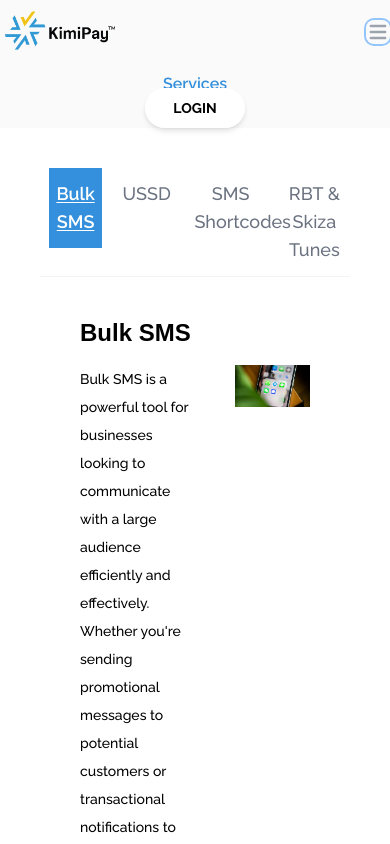
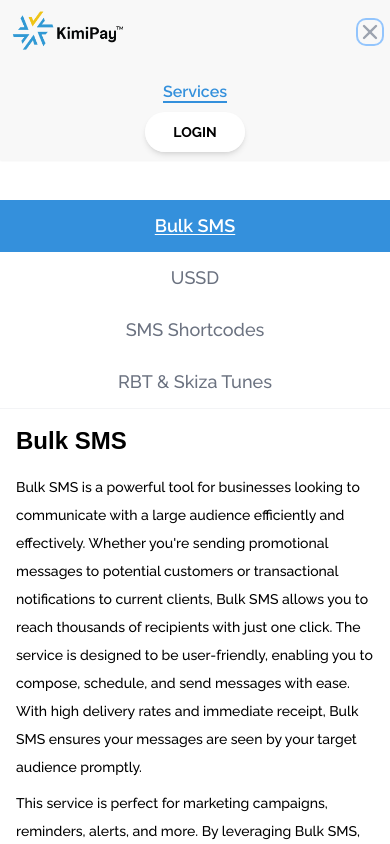
Before and after one commit to GloriaMMuthumbi/kimipay-bulksms, a React (Create React App) app: page /services in a window 390 px wide. Both pictures are taken after a click on the button "Open main menu". Shown: the top 844 px of the page. Built offline with nearby package versions, Linux system fonts and the light colour scheme.

Commit message:
new changes for the mobile screens

```diff
--- a/src/components/BulkSMSTab.js
+++ b/src/components/BulkSMSTab.js
@@ -4,8 +4,8 @@ const BulkSMS = () => {
     return (
         <div>
             <h2 className="montserrat font-extrabold text-2xl mb-4">Bulk SMS</h2>
-            <div className="grid grid-cols-2 space-x-10">
-                <div className="col">
+            <div className="grid md:grid-cols-2 space-x-10">
+                <div className="col md:mb-0 mb-4">
                     <div className="row mb-10">
                         <p className="raleway font-medium text-sm leading-loose mb-2">Bulk SMS is a powerful tool for businesses
                         looking to communicate with a large audience efficiently and effectively. Whether you're sending promotional
--- a/src/components/Navbar.js
+++ b/src/components/Navbar.js
@@ -3,10 +3,9 @@ import { NavLink } from 'react-router-dom';
 
 const Navbar = () => {
     const [isMenuOpen, setIsMenuOpen] = useState(false);
-    const [isDropdownOpen, setIsDropdownOpen] = useState(false);
 
     return (
-        <div className="md:sticky bg-opacity-75 top-0 md:w-100 mx-auto py-2 raleway bg-kimiGray">
+        <div className="z-10 shadow-sm px-2 sticky top-0 md:w-100 md:mx-auto py-2 raleway bg-kimiGray">
             <nav className="border-gray-200">
                 <div className="container mx-auto flex flex-wrap items-center justify-between relative">
                     <a href="/" className="flex">
@@ -16,20 +15,23 @@ const Navbar = () => {
                         onClick={() => setIsMenuOpen(!isMenuOpen)}
                         type="button"
                         className="md:hidden ml-3 text-gray-400 hover:text-gray-900 focus:outline-none focus:ring-2 focus:ring-blue-300 rounded-lg inline-flex items-center justify-center"
-                        aria-controls="mobile-menu-2"
+                        aria-controls="mobile-menu"
                         aria-expanded={isMenuOpen}
                     >
                         <span className="sr-only">Open main menu</span>
-                        <svg className="w-6 h-6" fill="currentColor" viewBox="0 0 20 20" xmlns="http://www.w3.org/2000/svg">
-                            <path fillRule="evenodd" d="M3 5a1 1 0 011-1h12a1 1 0 110 2H4a1 1 0 01-1-1zM3 10a1 1 0 011-1h12a1 1 0 110 2H4a1 1 0 01-1-1zM3 15a1 1 0 011-1h12a1 1 0 110 2H4a1 1 0 01-1-1z" clipRule="evenodd"></path>
-                        </svg>
-                        <svg className="hidden w-6 h-6" fill="currentColor" viewBox="0 0 20 20" xmlns="http://www.w3.org/2000/svg">
-                            <path fillRule="evenodd" d="M4.293 4.293a1 1 0 011.414 0L10 8.586l4.293-4.293a1 1 0 111.414 1.414L11.414 10l4.293 4.293a1 1 0 01-1.414 1.414L10 11.414l-4.293 4.293a1 1 0 01-1.414-1.414L8.586 10 4.293 5.707a1 1 0 010-1.414z" clipRule="evenodd"></path>
-                        </svg>
+                        {isMenuOpen ? (
+                            <svg className="w-6 h-6" fill="currentColor" viewBox="0 0 20 20" xmlns="http://www.w3.org/2000/svg">
+                                <path fillRule="evenodd" d="M4.293 4.293a1 1 0 011.414 0L10 8.586l4.293-4.293a1 1 0 111.414 1.414L11.414 10l4.293 4.293a1 1 0 01-1.414 1.414L10 11.414l-4.293 4.293a1 1 0 01-1.414-1.414L8.586 10 4.293 5.707a1 1 0 010-1.414z" clipRule="evenodd"></path>
+                            </svg>
+                        ) : (
+                            <svg className="w-6 h-6" fill="currentColor" viewBox="0 0 20 20" xmlns="http://www.w3.org/2000/svg">
+                                <path fillRule="evenodd" d="M3 5a1 1 0 011-1h12a1 1 0 110 2H4a1 1 0 01-1-1zM3 10a1 1 0 011-1h12a1 1 0 110 2H4a1 1 0 01-1-1zM3 15a1 1 0 011-1h12a1 1 0 110 2H4a1 1 0 01-1-1z" clipRule="evenodd"></path>
+                            </svg>
+                        )}
                     </button>
                     <div className={`${isMenuOpen ? 'block' : 'hidden'} md:block w-full md:w-auto`} id="mobile-menu">
-                        <ul className="flex-col md:flex-row flex md:space-x-8 mt-4 md:mt-0 md:text-sm md:font-medium items-center">
-                            <li>
+                        <ul className="flex flex-col md:flex-row md:space-x-8 mt-4 md:mt-0 md:text-sm md:font-medium items-center">
+                            <li className="my-2 md:my-0">
                                 <NavLink
                                     to="/services"
                                     className={({ isActive }) =>
@@ -39,7 +41,7 @@ const Navbar = () => {
                                     Services
                                 </NavLink>
                             </li>
-                            <li>
+                            <li className="my-2 md:my-0">
                                 <NavLink
                                     to="/login"
                                     className="uppercase font-bold text-sm shadow-md bg-white text-black px-7 py-3 rounded-3xl sm:w-xl hover:text-kimiBlue"
@@ -53,6 +55,6 @@ const Navbar = () => {
             </nav>
         </div>
     );
-}
+};
 
 export default Navbar;
--- a/src/components/RBT&SkizaTunesTab.js
+++ b/src/components/RBT&SkizaTunesTab.js
@@ -4,7 +4,7 @@ const RBTSkizaTunes = () => {
     return (
         <div>
             <h2 className="montserrat font-extrabold text-2xl mb-4">Ringback Tones and Skiza Tunes</h2>
-            <div className="grid grid-cols-2 space-x-10">
+            <div className="grid md:grid-cols-2 space-x-10">
                 <div className="col">
                     <div className="row mb-10">
                         <p className="raleway font-medium text-sm leading-loose mb-2">Ringback Tones transform the waiting
--- a/src/components/SMSShortcodesTab.js
+++ b/src/components/SMSShortcodesTab.js
@@ -4,7 +4,7 @@ const SMSShortcodes = () => {
     return (
         <div>
             <h2 className="montserrat font-extrabold text-2xl mb-4">SMS Shortcodes</h2>
-            <div className="grid grid-cols-2 space-x-10">
+            <div className="grid md:grid-cols-2 space-x-10">
                 <div className="col">
                     <div className="row mb-10">
                         <p className="raleway font-medium text-sm leading-loose mb-2">SMS Shortcodes are specialized telephone
--- a/src/components/USSDTab.js
+++ b/src/components/USSDTab.js
@@ -4,7 +4,7 @@ const USSD = () => {
     return (
         <div>
             <h2 className="montserrat font-extrabold text-2xl mb-4">USSD</h2>
-            <div className="grid grid-cols-2 space-x-10">
+            <div className="grid md:grid-cols-2 space-x-10">
                 <div className="col">
                     <div className="row mb-10">
                         <p className="raleway font-medium text-sm leading-loose mb-2">USSD (Unstructured Supplementary Service Data)
--- a/src/pages/ServicesPage.js
+++ b/src/pages/ServicesPage.js
@@ -19,13 +19,13 @@ const ServicePage = () => {
     return (
         <div className="App">
             <Navbar />
-            <div className='mx-10 mt-10'>
-                <ul className="flex w-full text-sm justify-center font-medium text-center text-gray-500 border-b border-gray-100">
+            <div className='md:mx-10 mt-10'>
+                <ul className="flex flex-col md:flex-row w-full text-sm justify-center font-medium text-center text-gray-500 border-b border-gray-100">
                     {tabs.map((tab, index) => (
                         <li className="flex-1" key={index}>
                             <button
                                 onClick={() => setActiveTab(index)}
-                                className={`w-3/4 py-3 relative text-lg raleway  ${
+                                className={`w-full md:w-3/4 py-3 relative text-lg raleway ${
                                     activeTab === index
                                         ? 'text-white bg-kimiBlue font-semibold underline underline-offset-2'
                                         : 'hover:text-gray-600 hover:bg-gray-50 font-medium'
@@ -36,7 +36,7 @@ const ServicePage = () => {
                         </li>
                     ))}
                 </ul>
-                <div className="p-10">
+                <div className="p-4 md:p-10">
                     {tabs[activeTab].content}
                 </div>
             </div>
--- a/src/sections/HeroSection.js
+++ b/src/sections/HeroSection.js
@@ -13,7 +13,7 @@ const HeroSection = () => {
                 <div className='mb-6 flex justify-center md:mb-2'>
                     <button className='uppercase bg-white font-bold px-6 py-4 md:py-5 rounded-2xl text-xs md:text-sm shadow-md md:mr-24 mr-6 hover:text-kimiBlue'>Get started</button>
                     <div className='flex justify-center items-center parent raleway'>
-                        <p className='mr-2 underline-animation font-medium text-xs md:text-sm'>Learn More</p>
+                        <p className='mr-2 underline-animation text-nowrap font-medium text-xs md:text-sm'>Learn More</p>
                         <svg
                             className='scale-arrow transition-transform duration-300 ease-in-out transform w-1/4 md:w-full'
                             width="30" height="8" viewBox="0 0 35 8" fill="none" xmlns="http://www.w3.org/2000/svg">
```
